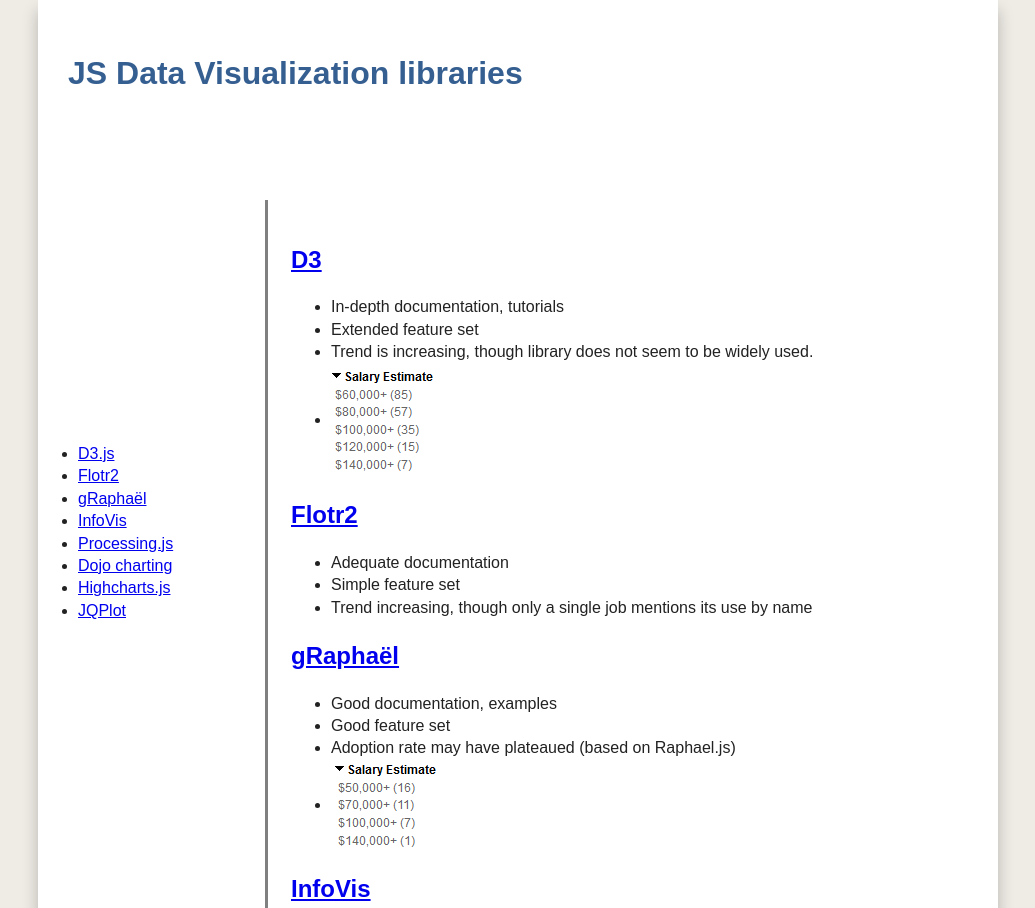
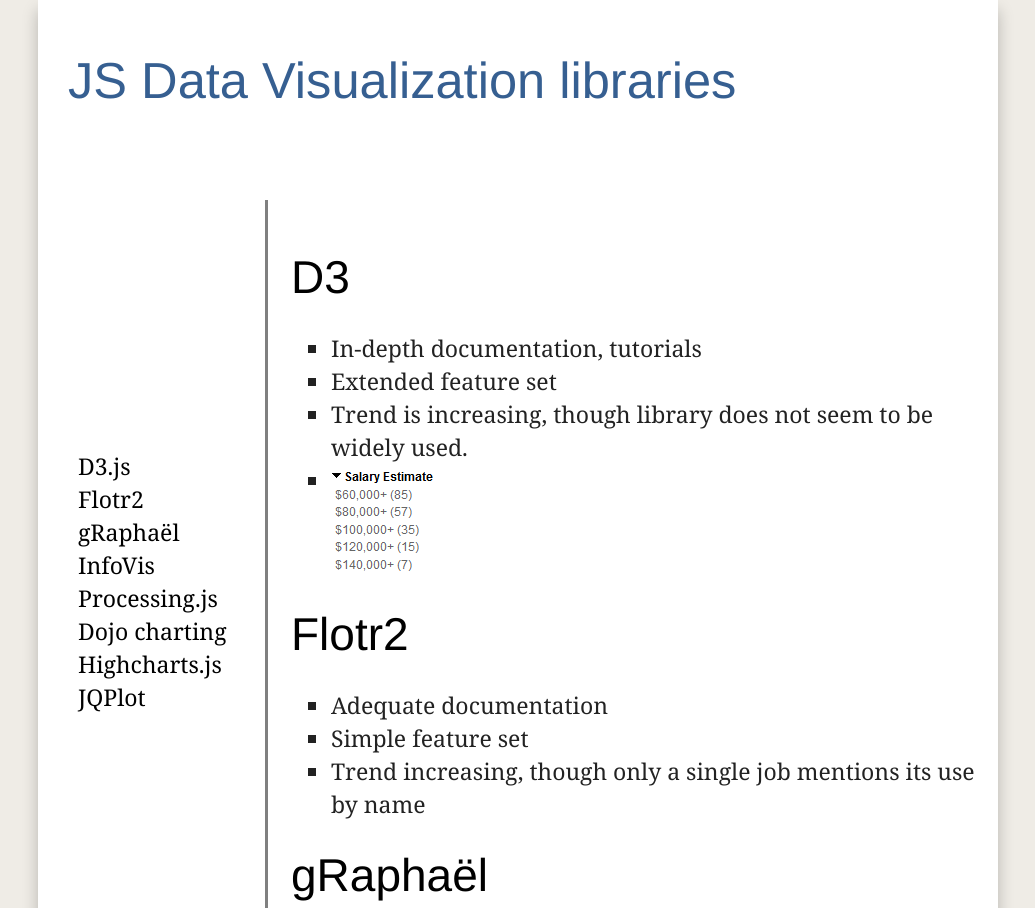
Before and after one commit to ethesx/IS683, a plain HTML site: page jsvis/index.html in a window 1280 px wide. Shown: the top 908 px of the page, without its empty margins (122-1157 px from the left). Drawn offline with nearby package versions, Linux system fonts and the light colour scheme; a script that the page names is missing.

Commit message:
Added styling

```diff
--- a/jsvis/css/main.css
+++ b/jsvis/css/main.css
@@ -101,12 +101,38 @@
     overflow-y: scroll;
     overflow: -moz-scrollbars-vertical;
     background: none repeat scroll 0% 0% rgb(239, 236, 230);
+    font:23px/33px "Georgia";
+    }
+h1,h2{
+    font-family: "HelveticaNeue-Light", "Helvetica Neue Light", "Helvetica Neue", Helvetica, Arial, "Lucida Grande", sans-serif;
+    font-weight: lighter;
     }
 
+h1{font-size:220%;}
+h2{font-size:200%;}
 
+a {color:#000;}      /* unvisited link */
+a:visited {color:#000;}  /* visited link */
+a:hover {color:#000;}  /* mouse over link */
+a:active {color:#000;}  /* selected link */
 
+#divMain{}
 
+#divSideBar{}
 
+#divContent{}
+
+a{text-decoration: none;}
+
+#divSideBar li{
+    list-style: none;
+    }
+
+#divContent li{list-style:square;}
+
+ul li img {
+    vertical-align: top;
+}
 
 
 
```
